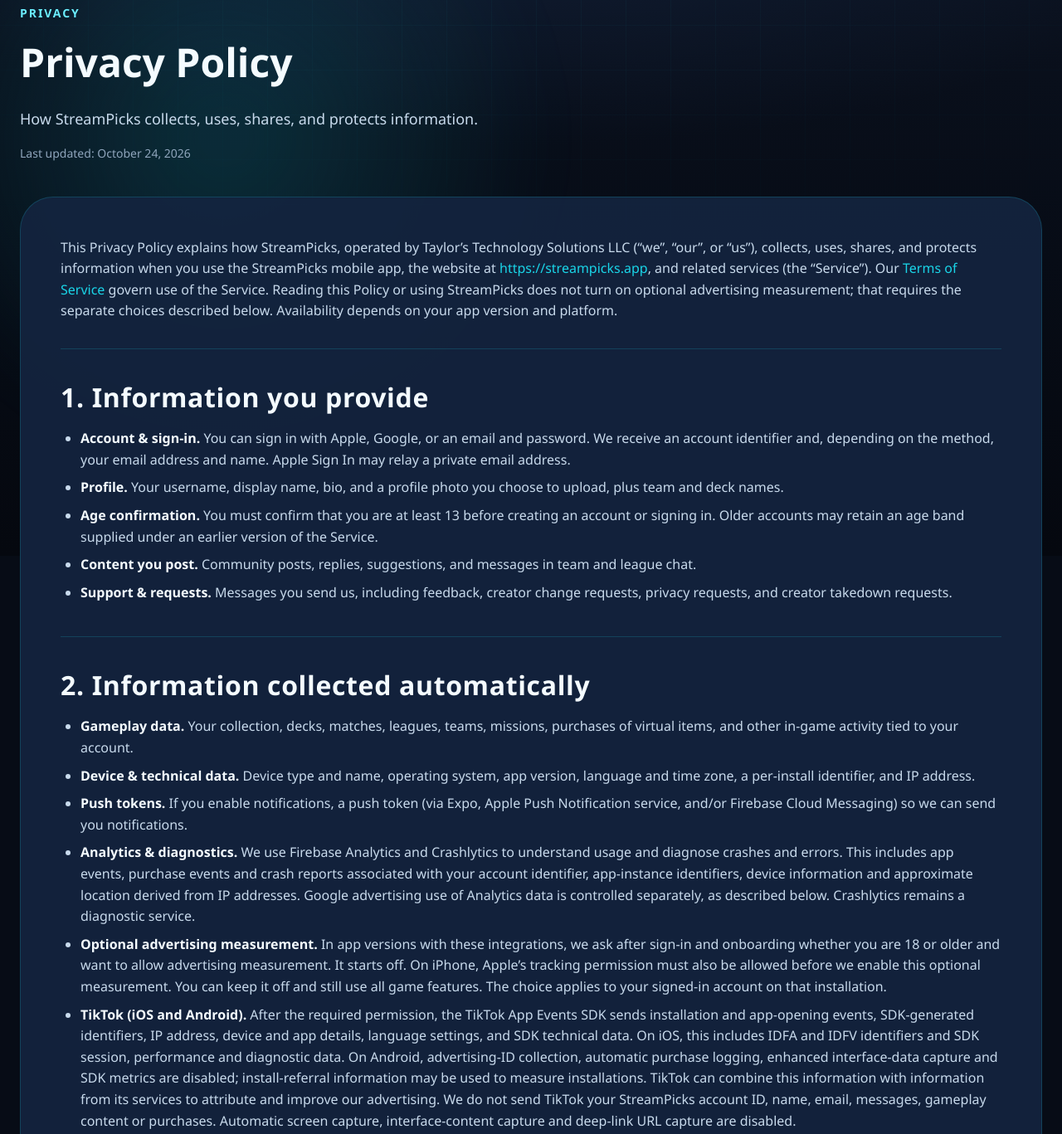
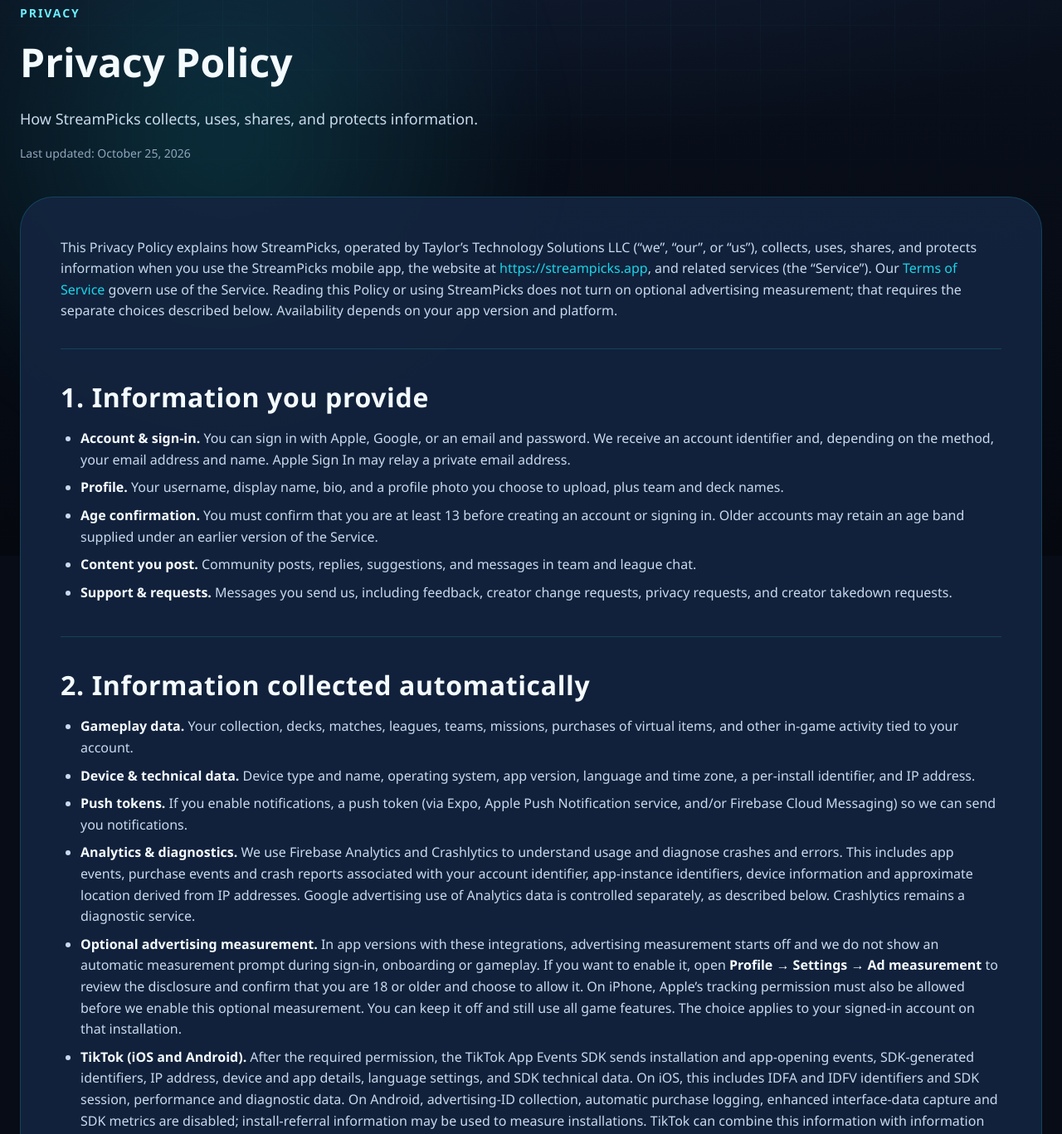
Before and after one commit to pokefan93/streampicks-site, a website: page privacy-policy/index.html in a window 1280 px wide. Shown: the part 130-1497 px from the top of the page at 83% size. Drawn offline with Linux system fonts and the light colour scheme.

Commit message:
Explain user-initiated measurement settings

```diff
--- a/privacy-policy/index.html
+++ b/privacy-policy/index.html
@@ -44,7 +44,7 @@
       <p class="eyebrow eyebrow--accent">Privacy</p>
       <h1 class="doc__title">Privacy Policy</h1>
       <p class="doc__lede">How StreamPicks collects, uses, shares, and protects information.</p>
-      <p class="doc__meta">Last updated: October 24, 2026</p>
+      <p class="doc__meta">Last updated: October 25, 2026</p>
     </header>
 
     <article class="doc__card">
@@ -70,7 +70,7 @@
           <li><strong>Device &amp; technical data.</strong> Device type and name, operating system, app version, language and time zone, a per-install identifier, and IP address.</li>
           <li><strong>Push tokens.</strong> If you enable notifications, a push token (via Expo, Apple Push Notification service, and/or Firebase Cloud Messaging) so we can send you notifications.</li>
           <li><strong>Analytics &amp; diagnostics.</strong> We use Firebase Analytics and Crashlytics to understand usage and diagnose crashes and errors. This includes app events, purchase events and crash reports associated with your account identifier, app-instance identifiers, device information and approximate location derived from IP addresses. Google advertising use of Analytics data is controlled separately, as described below. Crashlytics remains a diagnostic service.</li>
-          <li><strong>Optional advertising measurement.</strong> In app versions with these integrations, we ask after sign-in and onboarding whether you are 18 or older and want to allow advertising measurement. It starts off. On iPhone, Apple&rsquo;s tracking permission must also be allowed before we enable this optional measurement. You can keep it off and still use all game features. The choice applies to your signed-in account on that installation.</li>
+          <li><strong>Optional advertising measurement.</strong> In app versions with these integrations, advertising measurement starts off and we do not show an automatic measurement prompt during sign-in, onboarding or gameplay. If you want to enable it, open <strong>Profile → Settings → Ad measurement</strong> to review the disclosure and confirm that you are 18 or older and choose to allow it. On iPhone, Apple&rsquo;s tracking permission must also be allowed before we enable this optional measurement. You can keep it off and still use all game features. The choice applies to your signed-in account on that installation.</li>
           <li><strong>TikTok (iOS and Android).</strong> After the required permission, the TikTok App Events SDK sends installation and app-opening events, SDK-generated identifiers, IP address, device and app details, language settings, and SDK technical data. On iOS, this includes IDFA and IDFV identifiers and SDK session, performance and diagnostic data. On Android, advertising-ID collection, automatic purchase logging, enhanced interface-data capture and SDK metrics are disabled; install-referral information may be used to measure installations. TikTok can combine this information with information from its services to attribute and improve our advertising. We do not send TikTok your StreamPicks account ID, name, email, messages, gameplay content or purchases. Automatic screen capture, interface-content capture and deep-link URL capture are disabled.</li>
           <li><strong>Meta (Facebook and Instagram).</strong> After the required permission, Meta&rsquo;s App Events SDK measures installations and app openings. It receives app-instance/device identifiers, IP address, device and app information, install-referral information where available, and event/session and SDK technical data. On iOS this may include the advertising identifier after Apple&rsquo;s permission; we disable Android advertising-ID collection. Meta may combine this information with data from its services for advertising measurement and improvement. We do not provide Meta with your StreamPicks account ID, name, email, phone number, messages, gameplay content or purchases. Automatic event and purchase logging, interface metadata and content capture, and codeless tracking are disabled.</li>
           <li><strong>Google Ads.</strong> If you allow optional measurement, we enable advertising measurement use of our existing Google Analytics for Firebase data, including app installations and interactions, account and app-instance identifiers, device information, approximate location and purchase events. Google may use this information with advertising-interaction data to measure conversions. We also include Google&rsquo;s on-device conversion measurement component on iOS. We do not supply email addresses or phone numbers for enhanced conversions. Google ad personalization remains disabled in the app. Firebase&rsquo;s advertising-ID collection is disabled.</li>
@@ -131,7 +131,7 @@
           <li><strong>Delete your account &amp; data:</strong> in the app, go to <strong>Settings → Account → Delete Account</strong>, or see our <a href="/data-deletion/">data deletion page</a>. This also deletes your website records.</li>
           <li><strong>Access / copy your data:</strong> use the in-app <strong>About → Privacy Requests</strong> option, or email us (see Section 12). This includes your website records. We verify requests before fulfilling them.</li>
           <li><strong>Notifications:</strong> manage push notifications in the app and your device settings.</li>
-          <li><strong>Advertising measurement / do not sell or share:</strong> choose <strong>Keep off</strong> when asked, or open <strong>Profile → Settings → Ad measurement → Turn off</strong> in versions with this control. On iPhone you can also choose &ldquo;Ask App Not to Track&rdquo; in Apple&rsquo;s prompt, or turn off StreamPicks under <strong>iPhone Settings → Privacy &amp; Security → Tracking</strong>. Denied or restricted Apple tracking permission keeps optional partner measurement off. These choices do not disable the game or Apple&rsquo;s separate aggregate install reporting. They do not automatically delete data previously received by partners; see our <a href="/data-deletion/">deletion instructions</a> or contact us for help.</li>
+          <li><strong>Advertising measurement / do not sell or share:</strong> measurement stays off unless you deliberately enable it through <strong>Profile → Settings → Ad measurement</strong>. You can decline there or return and choose <strong>Turn off</strong> in versions with this control. On iPhone you can also choose &ldquo;Ask App Not to Track&rdquo; in Apple&rsquo;s prompt, or turn off StreamPicks under <strong>iPhone Settings → Privacy &amp; Security → Tracking</strong>. Denied or restricted Apple tracking permission keeps optional partner measurement off. These choices do not disable the game or Apple&rsquo;s separate aggregate install reporting. They do not automatically delete data previously received by partners; see our <a href="/data-deletion/">deletion instructions</a> or contact us for help.</li>
         </ul>
         <p>Optional advertising sharing stays off unless you make the required choices. Our website-account visit records are separate from these mobile SDK integrations. You can also contact us at <a href="mailto:support@streampicks.app?subject=Privacy%20request">support@streampicks.app</a> to exercise privacy rights, including opting out of sale or sharing where applicable.</p>
       </section>
```
